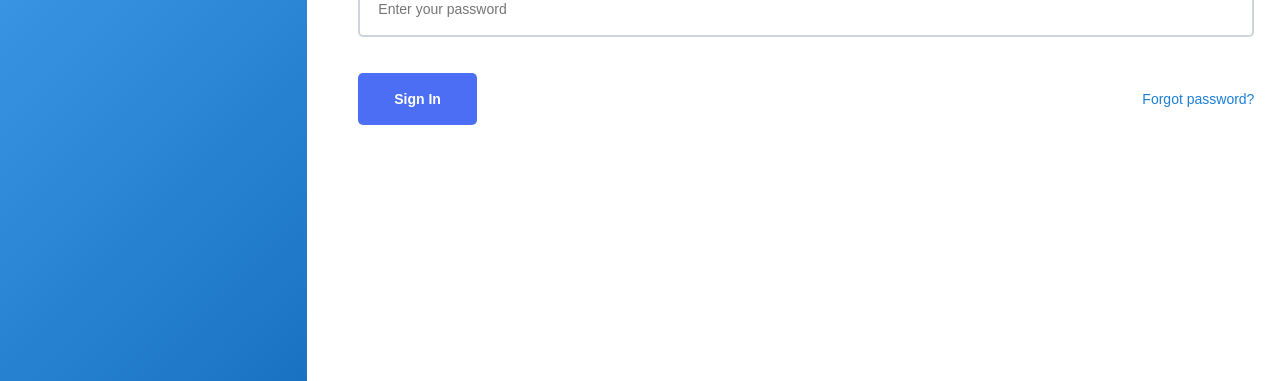
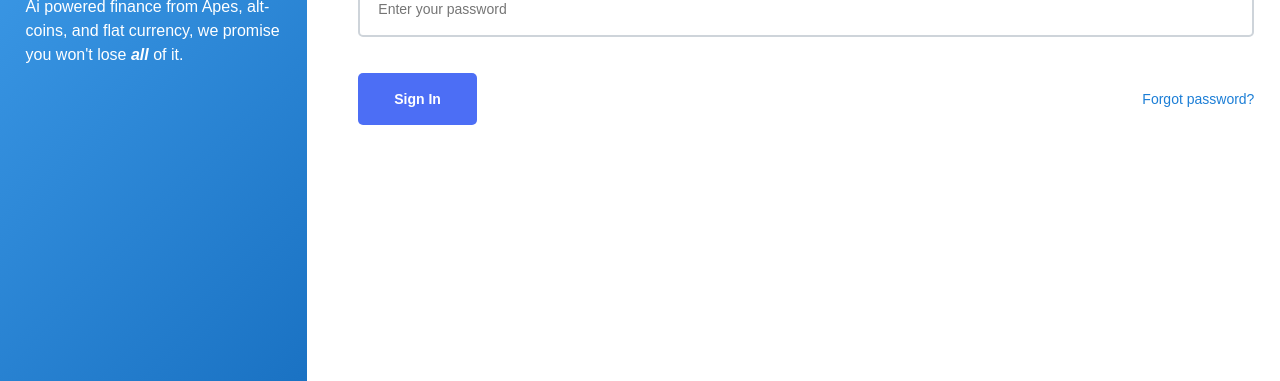
Before and after one commit to shp5238/lab5-css-foundations, a plain HTML site: page docs/index.html in a window 1280 px wide. Shown: the part 419-800 px from the top of the page. Drawn offline with Linux system fonts and the light colour scheme.

Commit message:
got left panel centered vertically to match the desired image.

```diff
--- a/docs/index.html
+++ b/docs/index.html
@@ -11,7 +11,7 @@
   <!-- Shreya Pasupuleti - Lab 5 -->
   <div id="loginInfo">
   <h1>Super Ai Dash</h1>
-  <p>Ai powered finance from Apse, alt-coins, and flat currency, we promise you won't loose <strong><em>all</em></strong> of it.
+  <p>Ai powered finance from Apes, alt-coins, and flat currency, we promise you won't lose <strong><em>all</em></strong> of it.
   </p>
 </div>
 
--- a/docs/styles.css
+++ b/docs/styles.css
@@ -61,6 +61,10 @@ body{
   background: linear-gradient(135deg, var(--gradient-top-left),  var(--gradient-bottom-right));
   padding: var(--default-padding);
   width: 100%;
+  /*to center it vertically with flexbox:*/
+  display: flex;
+  flex-direction: column;
+  justify-content: center;
 }
 
 #loginForm{
```
